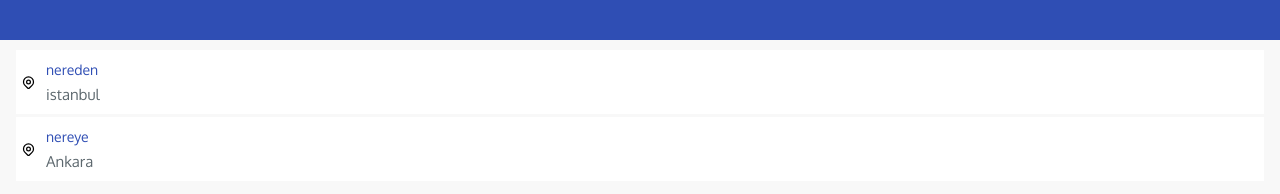
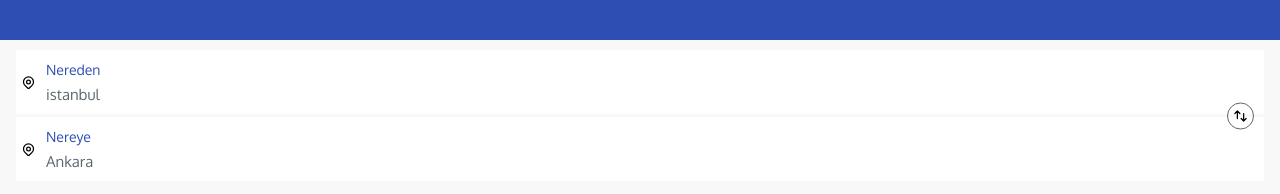
Before and after one commit to halikali/obilet-case, a React (Create React App) app: page / in a window 1280 px wide. Shown: the top 194 px of the page. Built offline with nearby package versions, Linux system fonts and the light colour scheme.

Commit message:
add and import the switch icon

```diff
--- a/src/components/Icons/Icons.component.jsx
+++ b/src/components/Icons/Icons.component.jsx
@@ -81,4 +81,24 @@ const Calendar = (props) => {
   );
 };
 
-export { ArrowForward, ArrowBack, Location, Calendar };
+const Switch = (props) => {
+  return (
+    <svg
+      xmlns="http://www.w3.org/2000/svg"
+      className="h-6 w-6"
+      fill="none"
+      viewBox="0 0 24 24"
+      stroke="currentColor"
+      strokeWidth={2}
+      {...props}
+    >
+      <path
+        strokeLinecap="round"
+        strokeLinejoin="round"
+        d="M7 16V4m0 0L3 8m4-4l4 4m6 0v12m0 0l4-4m-4 4l-4-4"
+      />
+    </svg>
+  );
+};
+
+export { ArrowForward, ArrowBack, Location, Calendar, Switch };
--- a/src/components/Inputs/CityInput/CityInput.style.scss
+++ b/src/components/Inputs/CityInput/CityInput.style.scss
@@ -16,9 +16,7 @@
     gap: 1rem;
   }
 
-  &__city-areas-wrapper {
-    position: relative;
-  }
+
 
   &__icon {
     width: 1.5rem;
--- a/src/pages/Home/Home.page.jsx
+++ b/src/pages/Home/Home.page.jsx
@@ -2,6 +2,7 @@ import { Link } from "react-router-dom";
 
 import CityInput from "components/Inputs/CityInput/CityInput.component";
 import DateInput from "components/Inputs/DateInput/DateInput.component";
+import { Switch } from "components/Icons/Icons.component";
 import "./HomePage.style.scss";
 
 const HomePage = () => {
@@ -10,8 +11,9 @@ const HomePage = () => {
       <div className="header"></div>
       <div className="content">
         <div className="selection__city-areas-wrapper">
-          <CityInput label={"nereden"} city="istanbul" />
-          <CityInput label={"nereye"} city="Ankara" />
+          <CityInput label={"Nereden"} city="istanbul" />
+          <CityInput label={"Nereye"} city="Ankara" />
+          <Switch className="icon" />
         </div>
 
         <DateInput />
--- a/src/pages/Home/HomePage.style.scss
+++ b/src/pages/Home/HomePage.style.scss
@@ -7,9 +7,29 @@
     background-color: map-get($colors, "governorBay");
   }
 
+  .selection {
+    &__city-areas-wrapper {
+      position: relative;
+    }
+  }
+
   .content {
     padding: 1rem 1.6rem;
     background-color: map-get($colors, "alabaster");
+
+    .icon {
+      position: absolute;
+      display: inline-block;
+      top: 50%;
+      right: 1rem;
+      width: 1.5rem;
+      height: 1.5rem;
+      padding: 0.5rem;
+      border: 1px solid map-get($colors, "nevada");
+      border-radius: 50%;
+      transform: translateY(-50%);
+      cursor: pointer;
+    }
   }
 
   .find-button {
```
